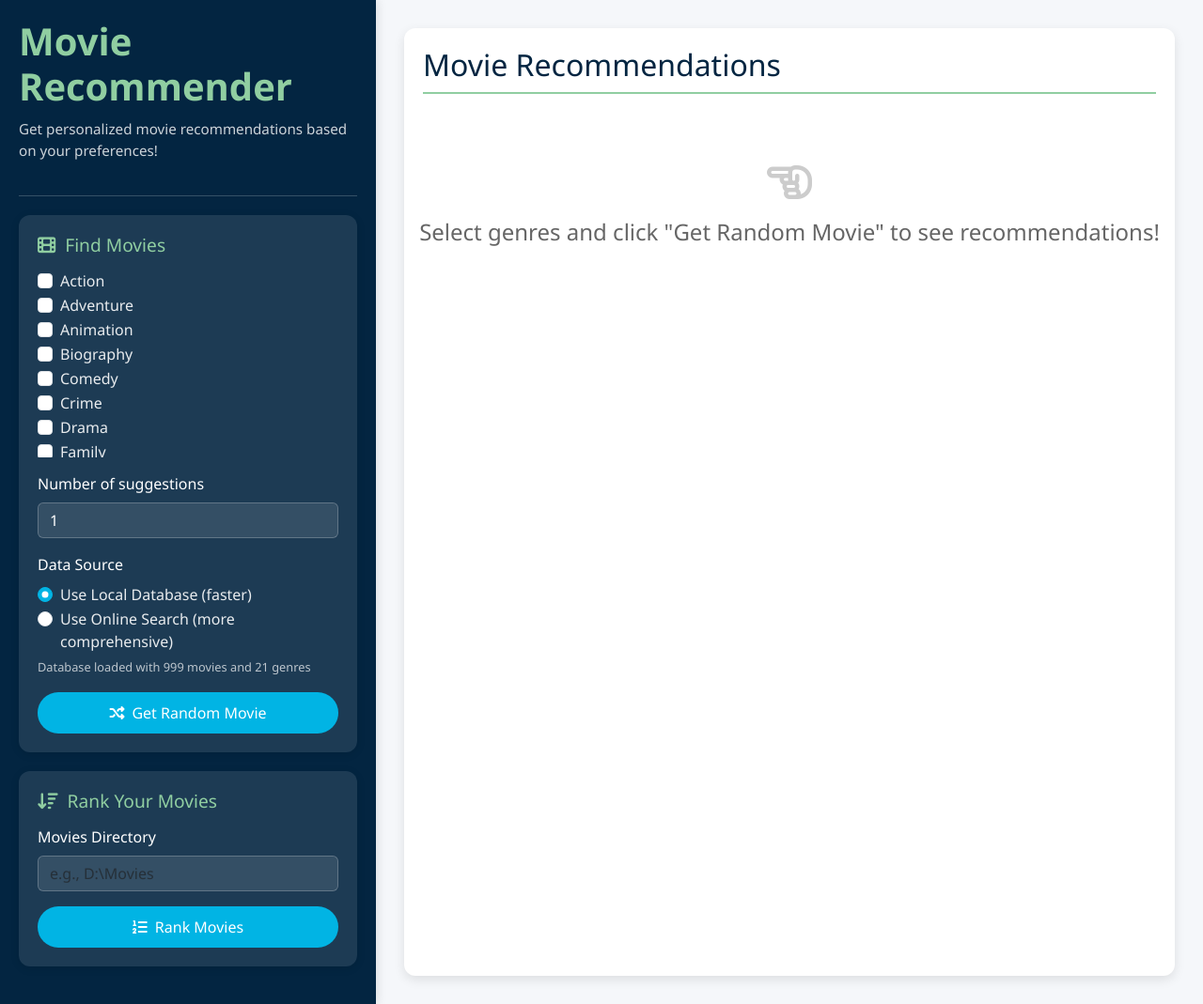
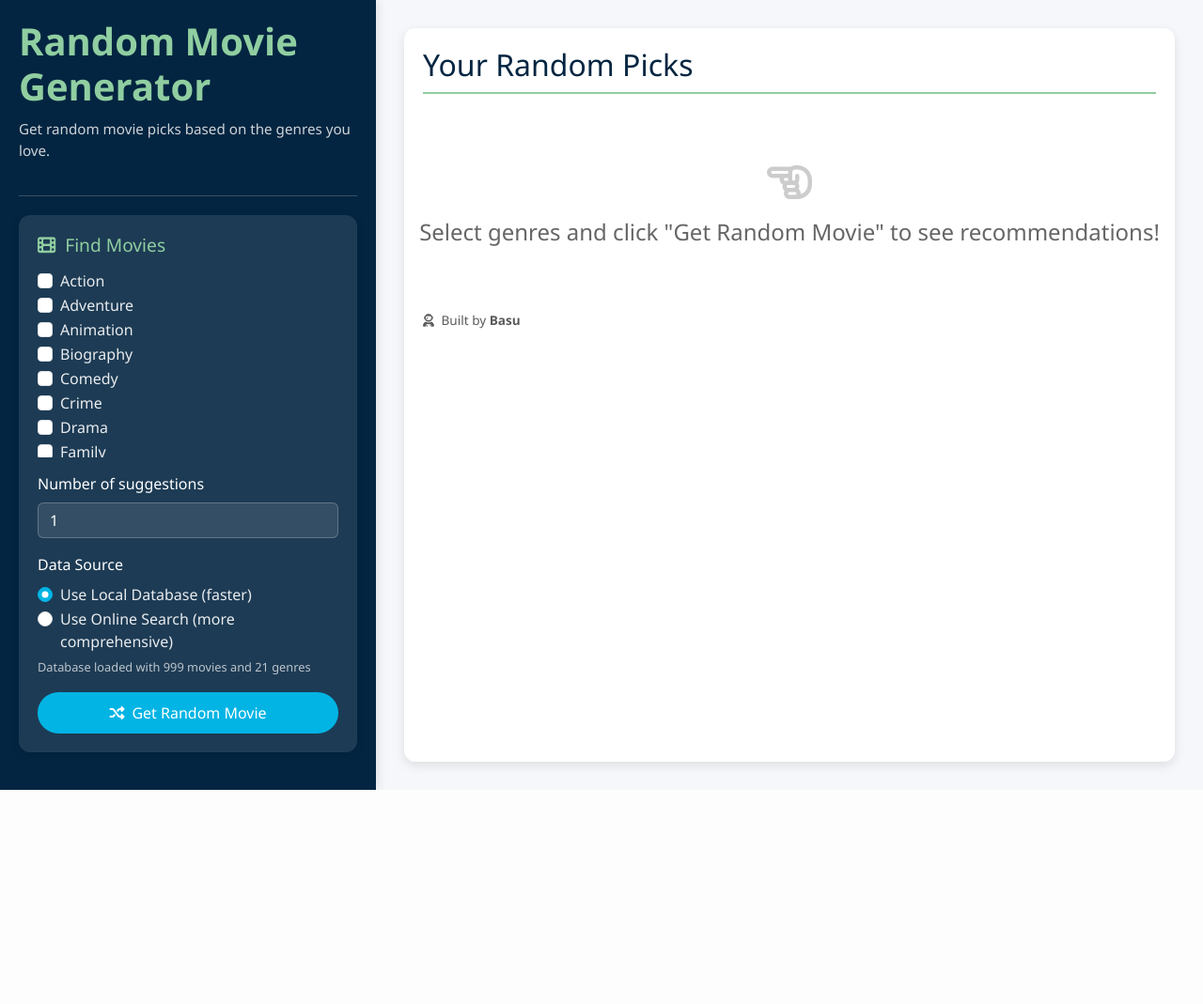
Before and after one commit to basukinath/random-movie-generator, a Flask app: page / in a window 1280 px wide. Shown: the whole page at 94% size. After the commit the page ends 841 px from the top, so only its background shows below. Run offline with Flask 2, Linux system fonts and the light colour scheme.

Commit message:
Add author credit (Basu) in UI footer and code; update sidebar layout for bottom-left credit; set __author__

```diff
--- a/app.py
+++ b/app.py
@@ -1,7 +1,8 @@
 from flask import Flask, render_template, request, jsonify
-import random
-import imdb
 from movie_service import MovieService
+
+# Author: Basu
+__author__ = "Basu"
 
 app = Flask(__name__)
 movie_service = MovieService()
@@ -39,19 +40,7 @@ def suggest_movie():
         'total': result["total"]
     })
 
-@app.route('/rank', methods=['POST'])
-def rank_movies():
-    directory = request.json.get('directory', '')
-    use_json_db = request.json.get('useJsonDb', True)
-
-    if not directory:
-        return jsonify({'error': 'No directory provided'}), 400
-
-    try:
-        ranked_movies = movie_service.rank_movies(directory, use_json_db)
-        return jsonify({'ranked_movies': ranked_movies})
-    except Exception as e:
-        return jsonify({'error': str(e)}), 500
+# Ranking feature removed; app focuses on random movie suggestions only
 
 if __name__ == '__main__':
     app.run(debug=True)
--- a/csv_to_json.py
+++ b/csv_to_json.py
@@ -2,6 +2,9 @@ import csv
 import json
 import os
 import re
+
+# Author: Basu
+__author__ = "Basu"
 
 def extract_imdb_id(poster_url):
     """Extract IMDb ID from poster URL if possible."""
--- a/templates/index.html
+++ b/templates/index.html
@@ -3,7 +3,7 @@
 <head>
     <meta charset="UTF-8">
     <meta name="viewport" content="width=device-width, initial-scale=1.0">
-    <title>Movie Recommender</title>
+    <title>Random Movie Generator</title>
     <link href="https://cdn.jsdelivr.net/npm/bootstrap@5.3.0/dist/css/bootstrap.min.css" rel="stylesheet">
     <link rel="stylesheet" href="https://cdnjs.cloudflare.com/ajax/libs/font-awesome/6.4.0/css/all.min.css">
     <style>
@@ -39,6 +39,17 @@
             overflow-y: auto;
             box-shadow: 2px 0 10px rgba(0, 0, 0, 0.1);
             z-index: 100;
+            display: flex;
+            flex-direction: column;
+        }
+
+        .sidebar-footer {
+            margin-top: auto;
+            opacity: 0.8;
+            font-size: 0.85rem;
+            text-align: left;
+            padding-top: 10px;
+            border-top: 1px solid rgba(255, 255, 255, 0.2);
         }
 
         .main-content {
@@ -319,8 +330,8 @@
         <!-- Sidebar -->
         <div class="sidebar">
             <div class="app-header">
-                <h1 class="app-title">Movie Recommender</h1>
-                <p class="app-description">Get personalized movie recommendations based on your preferences!</p>
+                <h1 class="app-title">Random Movie Generator</h1>
+                <p class="app-description">Get random movie picks based on the genres you love.</p>
             </div>
 
             <!-- Movie Recommendation Section -->
@@ -361,28 +372,13 @@
                 </button>
             </div>
 
-            <!-- Movie Ranking Section -->
-            <div class="section-card">
-                <h2 class="section-title"><i class="fas fa-sort-amount-down"></i> Rank Your Movies</h2>
 
-                <div class="mb-3">
-                    <label for="directory-path" class="form-label">Movies Directory</label>
-                    <input type="text" class="form-control custom-control" id="directory-path" placeholder="e.g., D:\Movies">
-                </div>
-
-                <!-- Hidden input for data source to maintain JavaScript functionality -->
-                <input type="hidden" id="use-json-db-rank" name="data-source-rank" value="json" checked>
-
-                <button id="rank-button" class="btn-action w-100">
-                    <i class="fas fa-list-ol"></i> Rank Movies
-                </button>
-            </div>
         </div>
 
         <!-- Main Content / Results Area -->
         <div class="main-content">
             <div class="results-container">
-                <h2 class="results-title" id="results-header">Movie Recommendations</h2>
+                <h2 class="results-title" id="results-header">Your Random Picks</h2>
                 <div id="results-section" class="row">
                     <div class="col-12 no-results">
                         <i class="far fa-hand-point-left"></i>
@@ -390,20 +386,9 @@
                     </div>
                 </div>
 
-                <div id="ranked-section" class="mt-4" style="display: none;">
-                    <h2 class="results-title">Ranked Movies</h2>
-                    <div class="table-responsive">
-                        <table class="table table-striped table-hover">
-                            <thead>
-                                <tr>
-                                    <th>Movie</th>
-                                    <th>Rating</th>
-                                </tr>
-                            </thead>
-                            <tbody id="ranked-movies-list">
-                            </tbody>
-                        </table>
-                    </div>
+                <div class="sidebar-footer">
+                    <i class="fas fa-user-astronaut me-1"></i>
+                    Built by <strong>Basu</strong>
                 </div>
             </div>
         </div>
@@ -421,7 +406,7 @@
                 } else {
                     dbInfoElement.textContent = 'Local database not available, will use online search';
                     document.getElementById('use-json-db').disabled = true;
-                    document.getElementById('use-json-db-rank').disabled = true;
+                    // ranking feature removed; no rank toggle to disable
                 }
             })
             .catch(error => {
@@ -459,8 +444,7 @@
                 </div>
             `;
 
-            // Hide ranked section while showing suggestions
-            document.getElementById('ranked-section').style.display = 'none';
+
 
             fetch('/suggest', {
                 method: 'POST',
@@ -546,107 +530,7 @@
             });
         });
 
-        document.getElementById('rank-button').addEventListener('click', () => {
-            const directory = document.getElementById('directory-path').value.trim();
-            const useJsonDb = true; // Always use JSON database
-
-            if (!directory) {
-                alert('Please enter a directory path');
-                return;
-            }
-
-            document.getElementById('rank-button').disabled = true;
-            document.getElementById('rank-button').innerHTML = '<i class="fas fa-spinner fa-spin"></i> Ranking...';
-
-            // Update results header
-            document.getElementById('results-header').textContent = 'Ranking Your Movies...';
-
-            // Show progress indicator
-            const resultsSection = document.getElementById('results-section');
-            resultsSection.innerHTML = `
-                <div class="col-12">
-                    <div class="alert alert-info">
-                        <h4>Ranking Movies...</h4>
-                        <div class="progress">
-                            <div class="progress-bar progress-bar-striped progress-bar-animated bg-success"
-                                 role="progressbar" style="width: 100%"></div>
-                        </div>
-                        <p class="mb-0">Please wait while we analyze and rank your movies...</p>
-                    </div>
-                </div>
-            `;
-
-            fetch('/rank', {
-                method: 'POST',
-                headers: {
-                    'Content-Type': 'application/json'
-                },
-                body: JSON.stringify({
-                    directory,
-                    useJsonDb
-                })
-            })
-            .then(response => response.json())
-            .then(data => {
-                document.getElementById('rank-button').disabled = false;
-                document.getElementById('rank-button').innerHTML = '<i class="fas fa-list-ol"></i> Rank Movies';
-
-                // Update header
-                document.getElementById('results-header').textContent = 'Movie Ranking Results';
-
-                // Clear the results section
-                resultsSection.innerHTML = '';
-
-                if (data.error) {
-                    resultsSection.innerHTML = `
-                        <div class="col-12">
-                            <div class="alert alert-danger">
-                                <i class="fas fa-exclamation-circle me-2"></i> ${data.error}
-                            </div>
-                        </div>`;
-                    return;
-                }
-
-                // Show the ranked section
-                const rankedMoviesList = document.getElementById('ranked-movies-list');
-                rankedMoviesList.innerHTML = '';
-
-                data.ranked_movies.forEach((movie, index) => {
-                    const row = document.createElement('tr');
-                    const rating = movie.rating !== -1 ? movie.rating : 'N/A';
-                    row.innerHTML = `
-                        <td><strong>${index + 1}.</strong> ${movie.title}</td>
-                        <td><span class="movie-rating">${rating}</span></td>
-                    `;
-                    rankedMoviesList.appendChild(row);
-                });
-
-                // Show ranked section
-                document.getElementById('ranked-section').style.display = 'block';
-
-                // Add summary to results section
-                resultsSection.innerHTML = `
-                    <div class="col-12">
-                        <div class="alert alert-success">
-                            <i class="fas fa-check-circle me-2"></i> Successfully ranked ${data.ranked_movies.length} movies from "${directory}"
-                        </div>
-                        <p>Scroll down to view the complete ranking list.</p>
-                    </div>
-                `;
-            })
-            .catch(error => {
-                console.error('Error:', error);
-                document.getElementById('rank-button').disabled = false;
-                document.getElementById('rank-button').innerHTML = '<i class="fas fa-list-ol"></i> Rank Movies';
-                document.getElementById('results-header').textContent = 'Error';
-                resultsSection.innerHTML = `
-                    <div class="col-12">
-                        <div class="alert alert-danger">
-                            <i class="fas fa-exclamation-circle me-2"></i> Error ranking movies. Please try again.
-                        </div>
-                    </div>`;
-            });
-        });
+    // Ranking feature removed
     </script>
 </body>
 </html>
```
Also changed, not shown: movie_ranker.py (+10 -80 lines), movie_service.py (+4 -48 lines), README.md, 1 other file.
